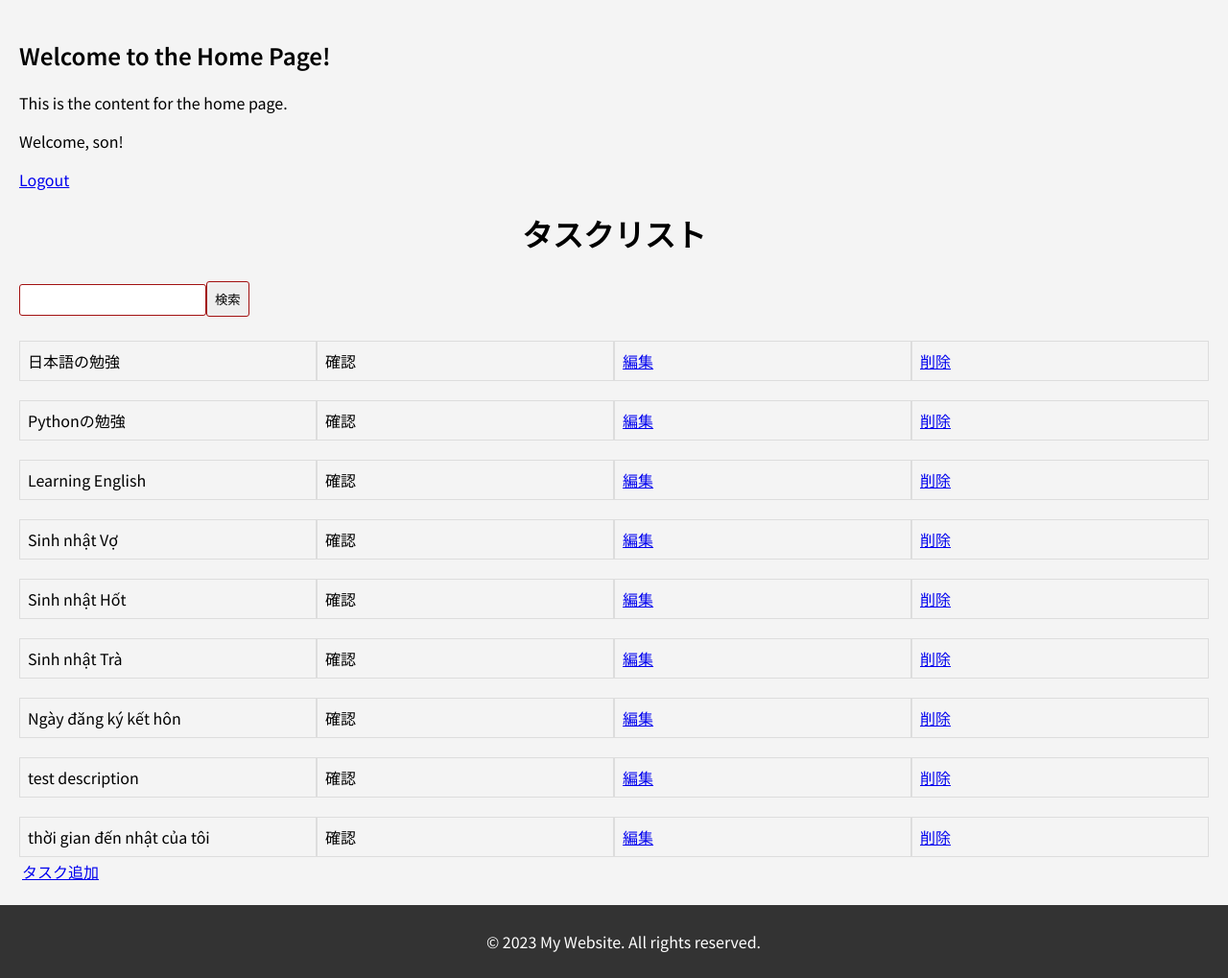
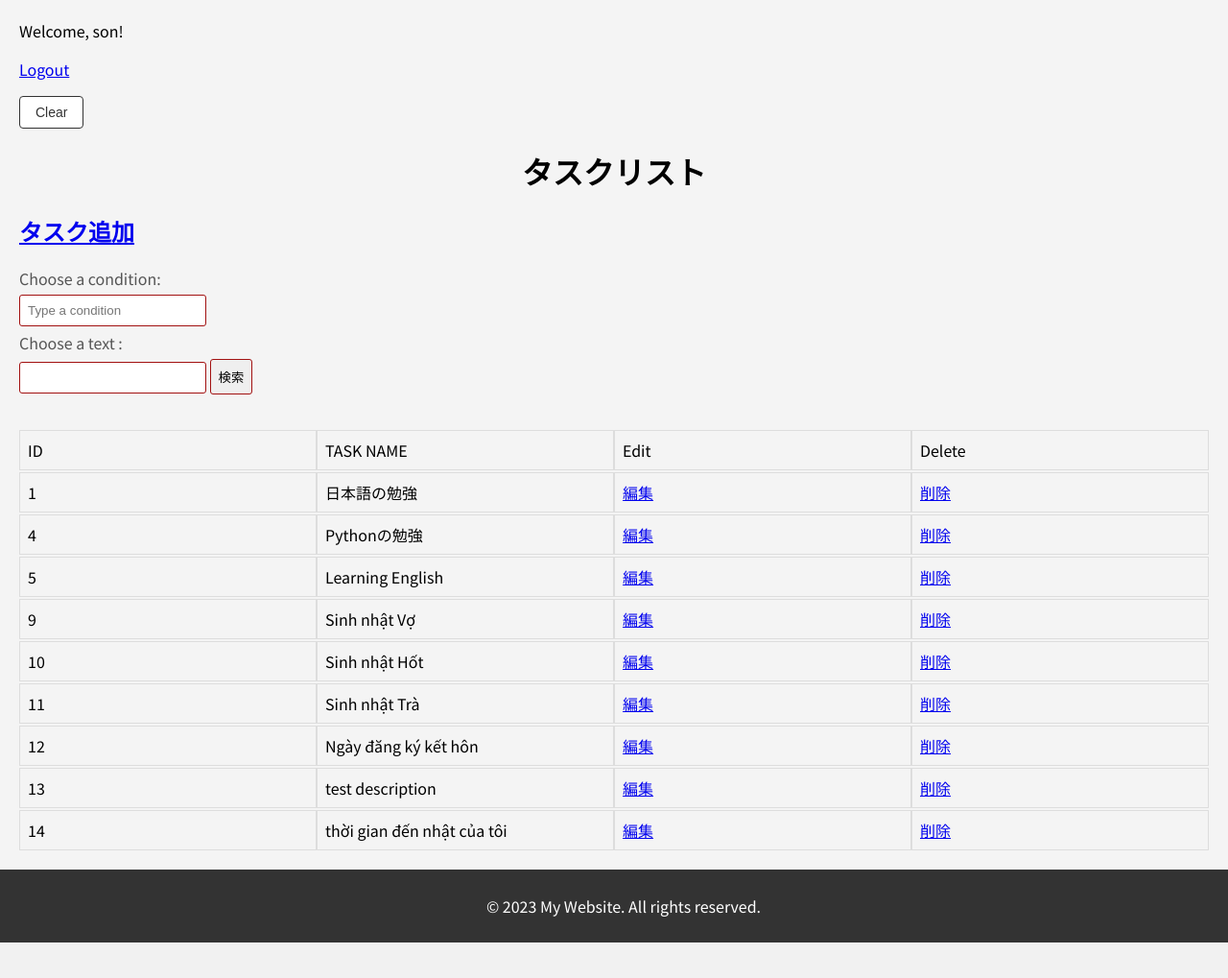
Before and after one commit to sonle9502/study_DjangoProject, a Django app: page / in a window 1280 px wide. Shown: the part 109-1128 px from the top of the page at 96% size. After the commit the page ends 1091 px from the top, so only its background shows below. Run offline with Django 4.2, Linux system fonts and the light colour scheme; a user stored in the database is signed in; data comes from the database, SQL or seed files in the repository.

Commit message:
push code table

```diff
--- a/todoapp/static/css/base.css
+++ b/todoapp/static/css/base.css
@@ -93,12 +93,21 @@ button:hover {
     flex-direction: column;
     width: 100%;
     border-collapse: collapse;
-    margin-top: 20px;
+    margin-top: 30px;
   }
-
+.ID_Table {
+    flex: 1;
+    border: 1px solid #ddd;
+    /* border-bottom: 0.5px solid #000;  */
+    padding: 8px;
+    box-sizing: border-box;
+    width: 100px;
+}
 .row {
     display: flex;
     width: 100%;
+    margin-top: 2px;
+
   }
 .row:hover {
     background-color: blanchedalmond;
@@ -107,6 +116,41 @@ button:hover {
 .cell {
       flex: 1;
       border: 1px solid #ddd;
+      /* border-bottom: 0.5px solid #000;  */
       padding: 8px;
       box-sizing: border-box;
     }
+
+
+    .clear-button {
+        background-color: #fff; /* Background color */
+        color: #333; /* Text color */
+        border: 1px solid #333; /* Border color */
+        padding: 8px 16px; /* Padding for better visual */
+        cursor: pointer; /* Cursor on hover */
+        font-size: 14px; /* Font size */
+        border-radius: 4px; /* Rounded corners */
+        outline: none; /* Remove default focus outline */
+      }
+
+      .clear-button:hover {
+        background-color: #d71a2a; /* Background color on hover */
+      }
+
+      .button-container {
+        text-align: left; /* Căn trái */
+      }
+
+      .custom-button {
+        background-color: #4CAF50;
+        color: white;
+        padding: 10px 20px;
+        text-align: center; /* Thiết lập lại text-align để giữ nút ở giữa */
+        text-decoration: none;
+        display: inline-block;
+        font-size: 16px;
+        margin: 4px 2px;
+        cursor: pointer;
+        border-radius: 4px;
+        border: none;
+      }
--- a/todoapp/static/js/script.js
+++ b/todoapp/static/js/script.js
@@ -32,3 +32,12 @@ document.addEventListener("DOMContentLoaded", function() {
         });
     });
 });
+
+// Get the button element
+var myButton = document.getElementById('clear_condition');
+
+// Add a click event listener to the button
+myButton.addEventListener('click', function() {
+  // Code to be executed when the button is clicked
+  alert('Button clicked!');
+});
--- a/todoapp/templates/todoapp/task_list.html
+++ b/todoapp/templates/todoapp/task_list.html
@@ -2,8 +2,6 @@
 {% block title %}List Task!{% endblock %}
 
 {% block content %}
-<h2>Welcome to the Home Page!</h2>
-<p>This is the content for the home page.</p>
 <div class="TaskList-html">
     <div class="LoginAndLogout">
         {% if user.is_authenticated %}
@@ -13,35 +11,56 @@
         <p><a href="{% url 'login' %}">Login</a></p>
         {% endif %}
     </div>
-    <table>
+    <button id="clear_condition" class="clear-button">Clear</button>
 
+    <div>
         <h1 style="color: black;">タスクリスト</h1>
-        <h1><td><a href="{% url 'task_create' %}">タスク追加</a></td></h1>
+        <h2 style="text-align: left;"><td><a href="{% url 'task_create' %}">タスク追加</a></td></h2>
 
         <form action="" method="get">
             {% csrf_token %}
-            <input type="text" name="search" value="{{ search }}" >
+            <div>
+                <datalist name="selected_item" id="conditions">
+                    <option value="ID">
+                    <option value="TASK NAME">
+                    <!-- Add more options as needed -->
+                </datalist>
+                <label for="condition-search">Choose a condition: </label>
+                <div class="button-container">
+                    <input type="text" name="condition_search" id="condition" list="conditions" placeholder="Type a condition" ">
+                </div>
+            </div>
+            <div>
+                <label for="">Choose a text  : </label>
+                <div class="button-container">
+                    <input type="text" name="text_search" value="{{ text_search }}" >
                     <input type="submit" name="" value="検索">
+                </div>
+            </div>
         </form>
-
         <!-- ポップアップメッセージ -->
+    </div>
+    <div class="table">
+        <div class="row header">
+            <div class="ID_Table">ID</div>
+            <div class="cell">TASK NAME</div>
+            <!-- <div class="cell">内容ホーバ</div> -->
+            <div class="cell">Edit</div>
+            <div class="cell">Delete</div>
+        </div>
         {% for task in TaskList %}
-            <div class="table">
         <div class="row">
-
-
             <!-- 初期のボタン -->
             <div class="popup" id="popup_{{ task.id }}"  style="display: none;">{{ task.description }}</div>
 
-
-                    <div class="cell">{{ task.title }}</div>
-                    <div class="cell kakuninButton" data-task-id="{{ task.id }}">確認</div>
+            <div class="ID_Table">{{ task.id }}</div>
+            <div class="cell kakuninButton" data-task-id="{{ task.id }}">{{ task.title }}</div>
+            <!-- <div class="cell kakuninButton" data-task-id="{{ task.id }}">確認</div> -->
             <div class="cell"><a href="{% url 'task_edit' task.id %}">編集</a></div>
             <div class="cell"><a href="{% url 'task_delete' task.id %}">削除</a></div>
         </div>
+        {% endfor %}
     </div>
-        {% endfor %}
-    </table>
 </div>
 
 {% endblock %}
--- a/todoapp/views.py
+++ b/todoapp/views.py
@@ -27,20 +27,35 @@ class TaskList(LoginRequiredMixin,ListView):
         # Filter tasks based on the currently logged-in user
         context = super().get_context_data(**kwargs)
 
-        input_search_value = self.request.GET.get("search")
+        input_searchText_value = self.request.GET.get("text_search")
+        input_searchCondition_value = self.request.GET.get("condition_search")
+
         # Filter data based on the user
         filtered_data = Task.objects.filter(user = self.request.user)
 
-        if input_search_value:
-            filtered_data = filtered_data.filter(title__icontains = input_search_value)
+        if input_searchCondition_value == "ID":
+            filtered_data = filtered_data.filter(id__icontains = input_searchText_value)
+            print(filtered_data)
+
+        elif input_searchCondition_value == "TASK NAME":
+
+            filtered_data = filtered_data.filter(title__icontains = input_searchText_value)
+            print(filtered_data)
+
         #search_data = Task.objects.filter(title_startseith = input_search_value )
         # Add the filtered data to the context
+        if input_searchCondition_value is not None:
+            context["text_condition_search"] = input_searchCondition_value
+        else:
+            context["text_condition_search"] = ""
+
         context['TaskList'] = filtered_data
-        if input_search_value is not None:
-            context['search'] = input_search_value
+        if input_searchText_value is not None:
+            context['text_search'] = input_searchText_value
         else:
-            context["search"] = ""
+            context["text_search"] = ""
         return context
+
 
 class TaskCreate(LoginRequiredMixin,CreateView):
     model = Task
```
Also changed, not shown: todoproject/settings.py (line endings or trailing spaces), 2 other files. Lines whose indentation alone changed are shown as unchanged.
